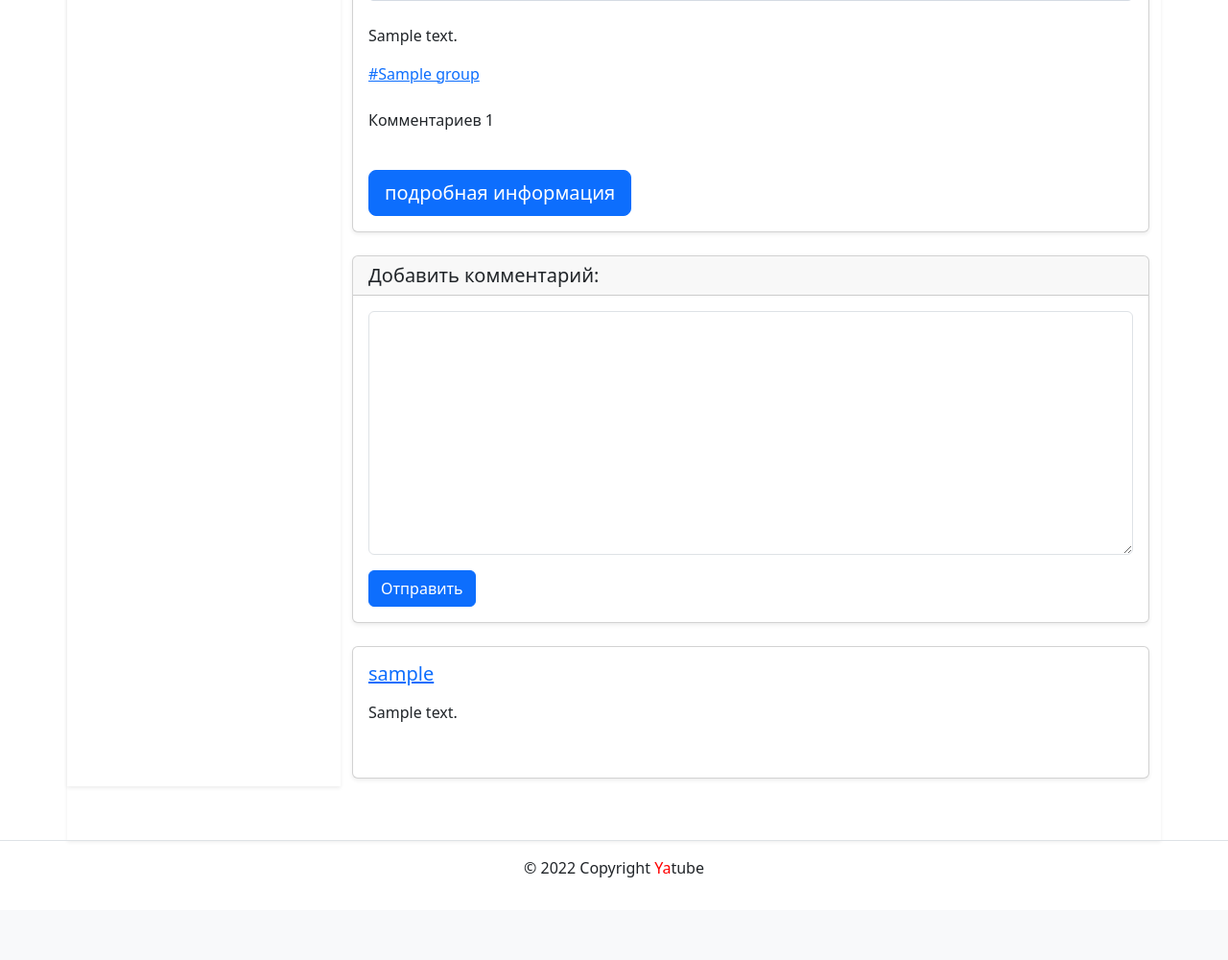
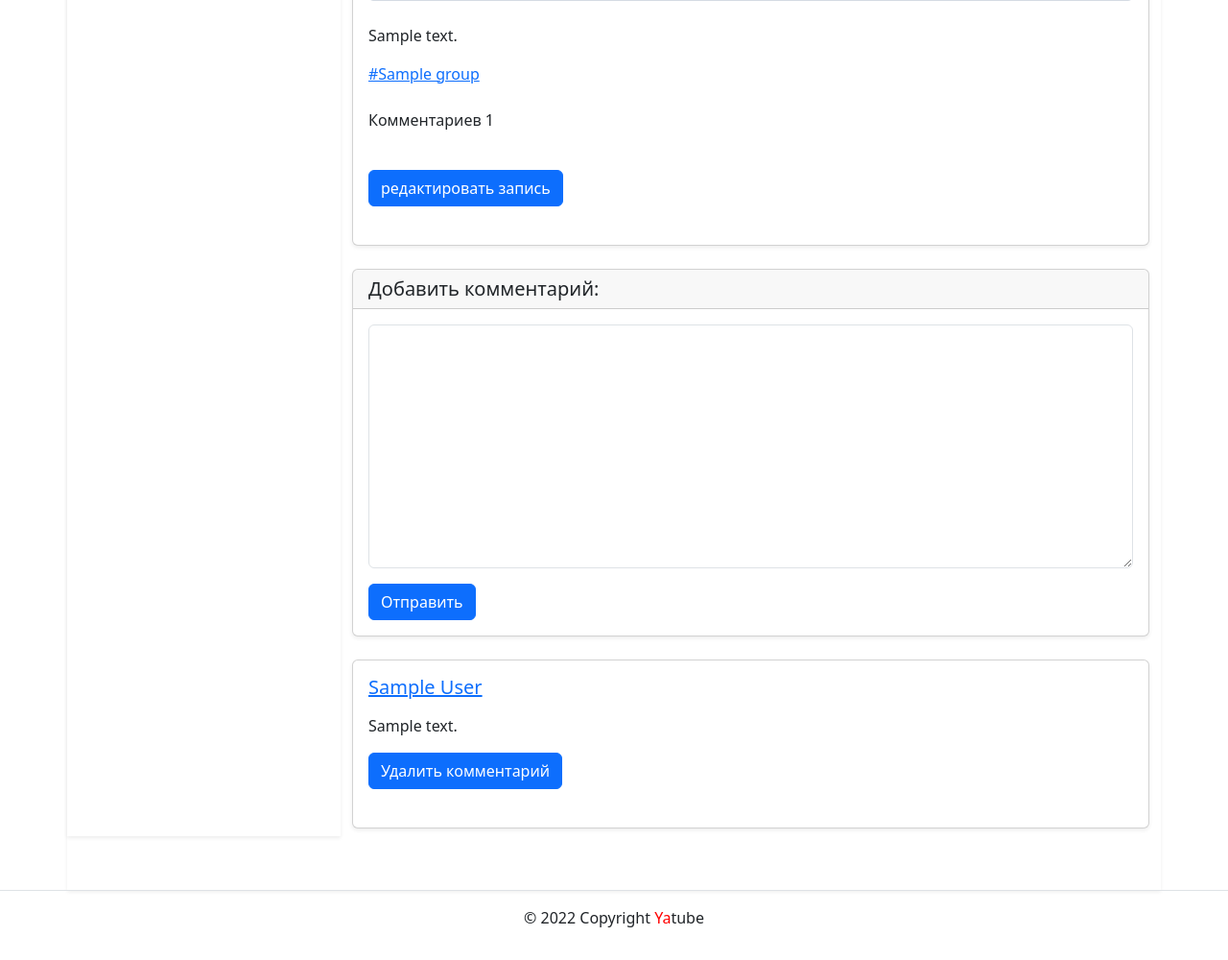
Before and after one commit to KlavaD/hw05_final, a Django app: page /posts/1/ in a window 1280 px wide. Shown: the part 875-1875 px from the top of the page at 96% size. Before the commit the page ends 1789 px from the top, so only its background shows below. Run offline with Django 3.2, Linux system fonts and the light colour scheme; a user stored in the database is signed in; tables that the repository leaves empty hold one stand-in row (values such as "Sample post"); grey boxes marked "Sample" are stand-in pictures; some libraries are stand-ins or nearby versions.

Commit message:
Красота

```diff
--- a/yatube/posts/urls.py
+++ b/yatube/posts/urls.py
@@ -9,6 +9,10 @@ urlpatterns = [
     path('profile/<str:username>/', views.profile, name='profile'),
     path(
         'posts/<int:post_id>/comment/', views.add_comment, name='add_comment'
+    ),
+    path(
+        'posts/comment/<int:comment_id>/',
+        views.del_comment, name='del_comment'
     ),
     path('posts/<int:post_id>/edit/', views.post_edit, name='post_edit'),
     path('posts/<int:post_id>/', views.post_detail, name='post_detail'),
--- a/yatube/posts/views.py
+++ b/yatube/posts/views.py
@@ -1,9 +1,8 @@
 from django.contrib.auth.decorators import login_required
-from django.shortcuts import get_object_or_404
-from django.shortcuts import render, redirect
+from django.shortcuts import get_object_or_404, redirect, render
 
-from .forms import PostForm, CommentForm
-from .models import Group, Post, User, Follow
+from .forms import CommentForm, PostForm
+from .models import Comment, Follow, Group, Post, User
 from .utils import posts_paginator
 
 
@@ -99,6 +98,15 @@ def add_comment(request, post_id):
 
 
 @login_required
+def del_comment(request, comment_id):
+    comment = get_object_or_404(Comment, id=comment_id)
+    post_id = comment.post.id
+    if request.user == comment.author:
+        comment.delete()
+    return redirect('posts:post_detail', post_id=post_id)
+
+
+@login_required
 def follow_index(request):
     post_list = Post.objects.filter(
         author__following__user=request.user
--- a/yatube/templates/posts/includes/comments.html
+++ b/yatube/templates/posts/includes/comments.html
@@ -22,12 +22,18 @@
     <div class="media-body card-body">
       <h5 class="mt-0">
         <a href="{% url 'posts:profile' comment.author.username %}">
-          {{ comment.author.username }}
+          {{ comment.author.get_full_name }}
         </a>
       </h5>
       <p>
         {{ comment.text|linebreaks }}
       </p>
+      {% if user.is_authenticated and comment.author == user %}
+      <a class="btn btn-primary" href="{%url 'posts:del_comment' comment.pk %}">
+        Удалить комментарий
+      </a>
+      <br>
+      {% endif %}
     </div>
   </div>
 </div>
--- a/yatube/templates/posts/includes/post_card.html
+++ b/yatube/templates/posts/includes/post_card.html
@@ -38,9 +38,17 @@
       <p> Комментариев {{ post.comments.count }} </p>
     {% endif %}
     <br>
-    <a class="btn btn-lg btn-primary"
+    {% if not post_detail_flag %}
+      <a class="btn btn-lg btn-primary"
         href="{%url 'posts:post_detail' post.pk %}" role="button">
         подробная информация </a>
+        <br>
+    {% elif user.is_authenticated and post.author == user %}
+      <a class="btn btn-primary" href="{%url 'posts:post_edit' post.pk %}">
+        редактировать запись
+      </a>
+      <br>
+    {% endif %}
     <br>
   </div>
 </div>
--- a/yatube/templates/posts/post_detail.html
+++ b/yatube/templates/posts/post_detail.html
@@ -39,7 +39,7 @@
           </ul>
         </aside>
         <article class="col-12 col-md-9">
-          {% include 'posts/includes/post_card.html' with profile_flag=False %}
+          {% include 'posts/includes/post_card.html' with post_detail_flag=True %}
           {% include 'posts/includes/comments.html' %}
         </article>
       </div>
--- a/yatube/yatube/urls.py
+++ b/yatube/yatube/urls.py
@@ -16,7 +16,13 @@ handler500 = 'core.views.server_error'
 handler403 = 'core.views.permission_denied'
 
 if settings.DEBUG:
+    urlpatterns += static(settings.STATIC_URL,
+                          document_root=settings.STATIC_ROOT)
+    urlpatterns += static(
+        settings.MEDIA_URL, document_root=settings.MEDIA_ROOT
+    )
     import debug_toolbar
+
     urlpatterns += static(
         settings.MEDIA_URL, document_root=settings.MEDIA_ROOT
     )
```
